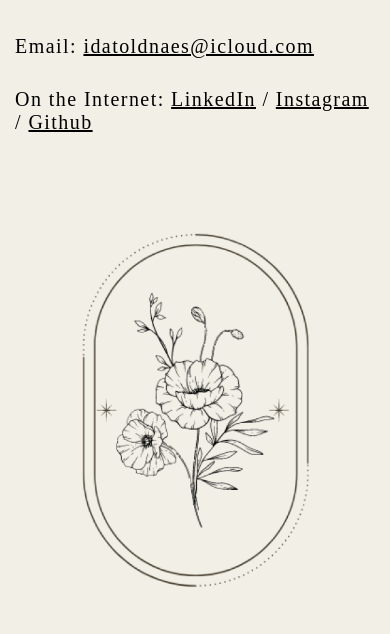
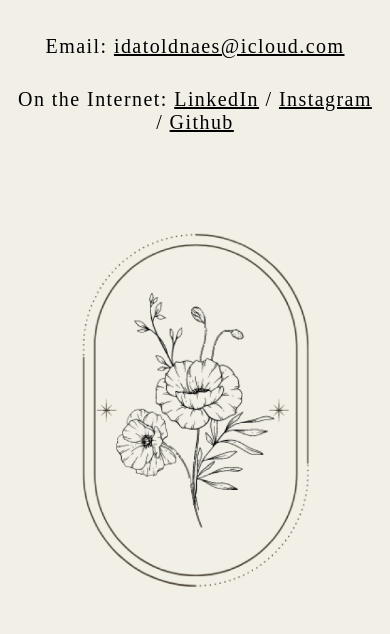
Before and after one commit to idatold/Portfolio-1, a plain HTML site: page contact/index.html in a window 390 px wide. Shown: the part 210-844 px from the top of the page. Drawn offline with Linux system fonts and the light colour scheme; a web font is replaced by a local one.

Commit message:
lil fixio

```diff
--- a/css/contact.css
+++ b/css/contact.css
@@ -36,4 +36,8 @@ img {
   .title-container {
     height: 120px; /* Adjust this height based on your design */
   }
+
+  .small-text {
+    text-align: center;
+  }
 }
```
